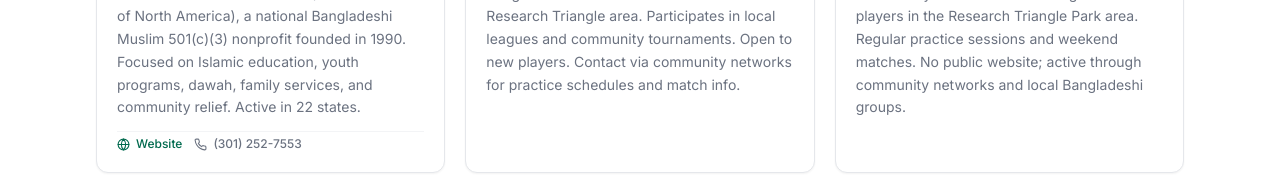
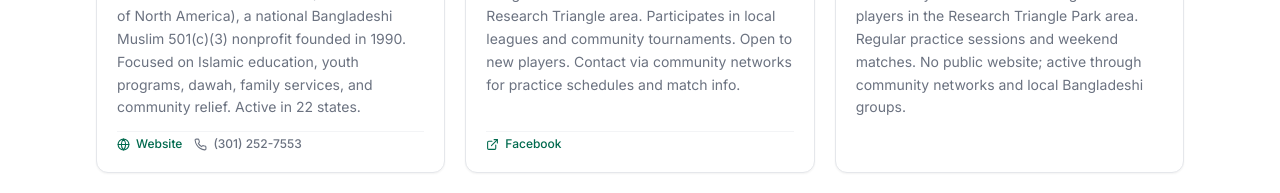
Before and after one commit to tuhin-014/bangla-rtp, a Next.js app: page /organizations in a window 1280 px wide. Shown: the part 1200-1393 px from the top of the page. Built offline with nearby package versions, Linux system fonts and the light colour scheme.

Commit message:
feat: add Royal Bengal Tiger Facebook page link

```diff
--- a/data/organizations.ts
+++ b/data/organizations.ts
@@ -93,6 +93,7 @@ export const organizations: Organization[] = [
     description:
       "Bangladeshi cricket club based in the Research Triangle area. Participates in local leagues and community tournaments. Open to new players. Contact via community networks for practice schedules and match info.",
     type: "sports",
+    facebook: "https://www.facebook.com/share/1Hgcfvj2m1/?mibextid=wwXIfr",
     city: "Research Triangle",
   },
   {
```
